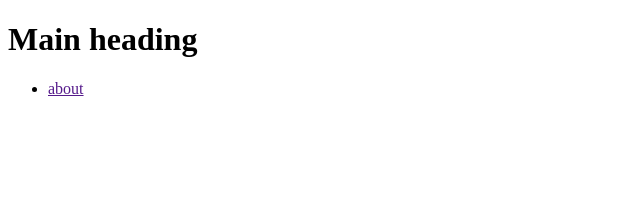
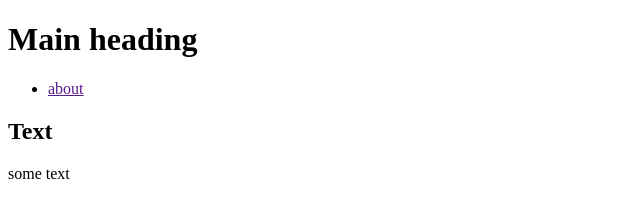
Before and after one commit to Plakhotenko/example, a plain HTML site: page index.html in a window 1280 px wide. Shown: the whole page, without its empty margins (0-640 px from the left). Drawn offline with Linux system fonts and the light colour scheme.

Commit message:
add hero-section

```diff
--- a/index.html
+++ b/index.html
@@ -15,5 +15,11 @@
             </li>
         </ul>
     </nav>
+    <main>
+        <section class="hero-section">
+            <h1>Text</h1>
+            <p>some text</p>
+        </section>
+    </main>
 </body>
 </html>
```
